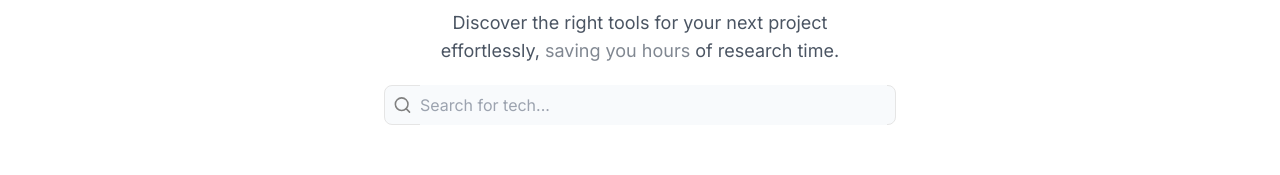
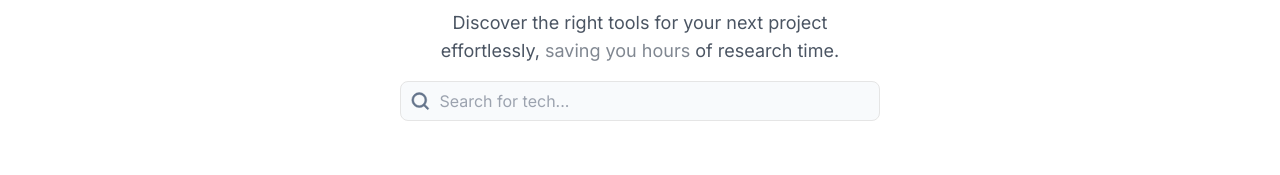
Before and after one commit to MohdFahad1/Tech-Finder, a Next.js app: page / in a window 1280 px wide. Shown: the part 319-494 px from the top of the page. Built offline with nearby package versions, Linux system fonts and the light colour scheme.

Commit message:
feat: Add functionality to search input component with dropdown results

```diff
--- a/src/components/Hero.jsx
+++ b/src/components/Hero.jsx
@@ -1,9 +1,54 @@
 "use client";
 
+import React, { useEffect, useState } from "react";
+import { useRouter } from "next/navigation";
+
+import Fuse from "fuse.js";
+import { flattenData } from "@/lib/utils";
+
 import { ArrowRight, Search, Sparkle } from "lucide-react";
-import React, { useState } from "react";
 
 const Hero = () => {
+  const router = useRouter();
+  const [searchQuery, setSearchQuery] = useState("");
+  const [searchResults, setSearchResults] = useState([]);
+  const [fuse, setFuse] = useState(null);
+  const [dropdownVisible, setDropdownVisible] = useState(false);
+
+  useEffect(() => {
+    const options = {
+      keys: ["name"],
+      includeScore: true,
+    };
+    const temp = flattenData();
+    setFuse(new Fuse(temp, options));
+  }, []);
+
+  useEffect(() => {
+    if (searchQuery && fuse) {
+      const results = fuse.search(searchQuery).map((result) => result.item);
+      setSearchResults(results.slice(0, 5));
+      setDropdownVisible(results.length > 0);
+    } else {
+      setSearchResults([]);
+      setDropdownVisible(false);
+    }
+  }, [searchQuery, fuse]);
+
+  const handleInputChange = (e) => {
+    setSearchQuery(e.target.value);
+  };
+
+  const handleClick = (value) => {
+    setDropdownVisible(false);
+    router.push(`${value}`);
+  };
+
+  const clearSearch = () => {
+    setSearchQuery("");
+    setSearchResults([]);
+  };
+
   return (
     <>
       <div className="flex items-center justify-center ">
@@ -34,12 +79,67 @@ const Hero = () => {
             </p>
           </div>
 
-          <div className="flex flex-row items-center w-full h-10 max-w-lg px-2 mt-5 space-x-2 border rounded-lg bg-slate-50">
-            <Search size={20} color="gray" />
-            <input
-              placeholder="Search for tech..."
-              className="w-full py-2 outline-none bg-slate-50 text-slate-600"
-            />
+          <div className="flex flex-col w-full">
+            <div className="relative mt-4 md:mx-24">
+              <div className="flex flex-row items-center w-full h-10 px-2 space-x-2 border rounded-lg bg-slate-50">
+                <svg
+                  width="24"
+                  height="24"
+                  viewBox="0 0 24 24"
+                  xmlns="http://www.w3.org/2000/svg"
+                  className="text-slate-500"
+                >
+                  <path
+                    fill="currentColor"
+                    stroke="currentColor"
+                    strokeWidth=".5"
+                    d="m20.71 19.29l-3.4-3.39A7.92 7.92 0 0 0 19 11a8 8 0 1 0-8 8a7.92 7.92 0 0 0 4.9-1.69l3.39 3.4a1 1 0 0 0 1.42 0a1 1 0 0 0 0-1.42M5 11a6 6 0 1 1 6 6a6 6 0 0 1-6-6"
+                  />
+                </svg>
+                <input
+                  className="w-full outline-none bg-slate-50 text-slate-600"
+                  autoFocus
+                  placeholder="Search for tech..."
+                  value={searchQuery}
+                  onChange={handleInputChange}
+                />
+                {searchQuery !== "" && (
+                  <button onClick={clearSearch}>
+                    <svg
+                      width="24"
+                      height="24"
+                      viewBox="0 0 24 24"
+                      xmlns="http://www.w3.org/2000/svg"
+                      className="text-neutral-400"
+                    >
+                      <path
+                        fill="currentColor"
+                        d="M12 2a10 10 0 1 0 10 10A10 10 0 0 0 12 2m2.71 11.29a1 1 0 0 1 0 1.42a1 1 0 0 1-1.42 0L12 13.41l-1.29 1.3a1 1 0 0 1-1.42 0a1 1 0 0 1 0-1.42l1.3-1.29l-1.3-1.29a1 1 0 0 1 1.42-1.42l1.29 1.3l1.29-1.3a1 1 0 0 1 1.42 1.42L13.41 12Z"
+                      />
+                    </svg>
+                  </button>
+                )}
+              </div>
+              {dropdownVisible &&
+                (searchResults.length > 0 ? (
+                  <div className="absolute z-30 w-full mt-1 overflow-auto bg-white border border-gray-200 rounded-md shadow-lg max-h-60">
+                    {searchResults.map((item) => (
+                      <button
+                        key={item.name}
+                        onClick={() => handleClick(item.fullPath)}
+                        className="flex flex-row items-center w-full p-4 space-x-2 cursor-pointer hover:bg-gray-100"
+                      >
+                        <item.icon size={24} />
+                        <span>{item.name}</span>
+                      </button>
+                    ))}
+                  </div>
+                ) : (
+                  <div className="absolute w-full mt-1 overflow-auto bg-white border border-gray-200 rounded-md shadow-lg max-h-60">
+                    <p className="p-4 text-slate-600">No items found</p>
+                  </div>
+                ))}
+            </div>
           </div>
         </div>
       </div>
```
Also changed, not shown: src/lib/utils.js.
